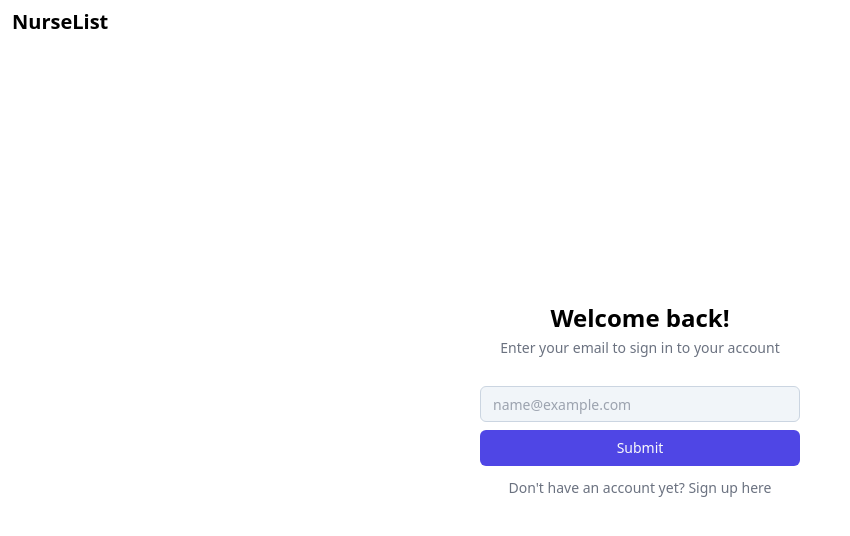
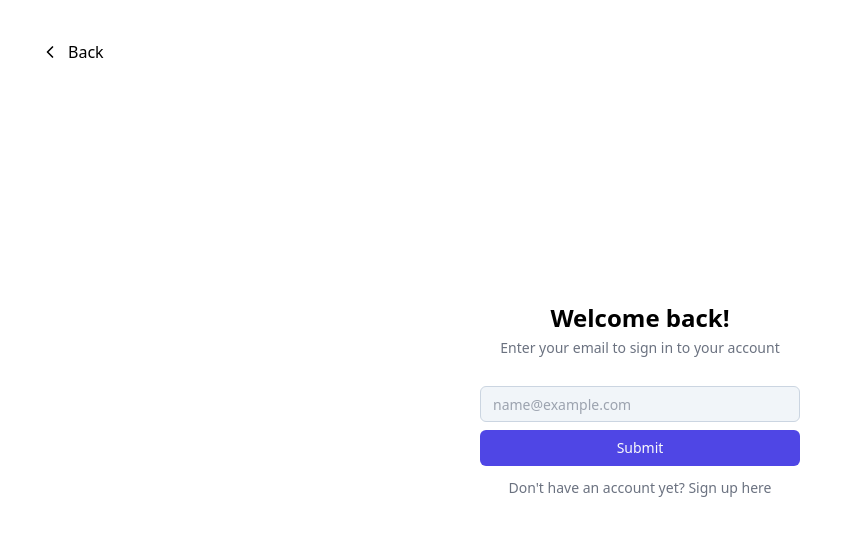
Before and after one commit to tjvonbr/nurse-list, a Next.js app: page /login in a window 1280 px wide. Shown: the top 536 px of the page, without its empty margins (0-850 px from the left). Built offline with nearby package versions, Linux system fonts and the light colour scheme.

Commit message:
added back buttons pointing to the landing page

```diff
--- a/src/app/(auth)/login/page.tsx
+++ b/src/app/(auth)/login/page.tsx
@@ -1,3 +1,4 @@
+import { Icons } from "@/components/common/Icons";
 import LoginForm from "@/components/LoginForm";
 import { Metadata } from "next";
 import Link from "next/link";
@@ -9,12 +10,14 @@ export const metadata: Metadata = {
 
 export default function Login() {
   return (
-    <div className="h-screen w-screen flex flex-col justify-center items-center">
-      <header className="w-full absolute left-3 top-2 flex justify-between items-center">
-        <Link className="text-xl text-black font-bold" href="/">
-          NurseList
-        </Link>
-      </header>
+    <div className="h-screen w-screen relative flex flex-col justify-center items-center">
+      <Link
+        href="/"
+        className="absolute top-10 left-10 flex items-center space-x-2"
+      >
+        <Icons.left color="black" size={20} />
+        <p className="text-black">Back</p>
+      </Link>
       <div className="w-1/4 flex flex-col justify-center items-center space-y-3">
         <div className="flex flex-col items-center space-y-1">
           <h1 className="text-2xl text-black font-bold">Welcome back!</h1>
--- a/src/app/(auth)/register/page.tsx
+++ b/src/app/(auth)/register/page.tsx
@@ -1,4 +1,5 @@
 import RegisterForm from "@/components/RegisterForm";
+import { Icons } from "@/components/common/Icons";
 import { Metadata } from "next";
 import Link from "next/link";
 
@@ -18,13 +19,16 @@ export default function Register({ searchParams }: RegisterProps) {
 
   return (
     <div className="grid grid-cols-2">
-      <div className="bg-slate-100" />
+      <div className="relative bg-slate-100">
+        <Link
+          href="/"
+          className="absolute top-10 left-10 flex items-center space-x-2"
+        >
+          <Icons.left color="black" size={20} />
+          <p className="text-black">Back</p>
+        </Link>
+      </div>
       <div className="h-screen w-full flex flex-col justify-center items-center">
-        <header className="w-full absolute left-3 top-2 flex justify-between items-center">
-          <Link className="text-xl text-black font-bold" href="/">
-            NurseList
-          </Link>
-        </header>
         <div className="w-1/2 flex flex-col justify-center items-center space-y-3">
           <h1 className="text-2xl text-black font-bold">Welcome!</h1>
           <p className="text-center text-sm text-gray-600">
--- a/src/app/(marketing)/page.tsx
+++ b/src/app/(marketing)/page.tsx
@@ -1,6 +1,6 @@
 import { Feature, features } from "@/config/features";
 import HomeOperations from "@/components/HomeOperations";
-import { icons } from "@/config/icons";
+import { Icons } from "@/components/common/Icons";
 import type { Metadata } from "next";
 import Navbar from "@/components/Navbar";
 import Script from "next/script";
@@ -40,7 +40,7 @@ export default function Home() {
 
         <div className="box-content my-10 px-5 grid grid-cols-1 md:grid-cols-2 lg:grid-cols-3 gap-4">
           {features.map((feature: Feature, idx: number) => {
-            const Icon = icons[feature.icon];
+            const Icon = Icons[feature.icon || "hello"];
 
             return (
               <div
--- a/src/app/recruiters/page.tsx
+++ b/src/app/recruiters/page.tsx
@@ -1,8 +1,17 @@
 import RecruiterForm from "@/components/RecruiterForm";
+import { Icons } from "@/components/common/Icons";
+import Link from "next/link";
 
 export default function Recruiters() {
   return (
-    <div className="h-screen w-screen py-10 px-5 flex flex-col justify-center items-center">
+    <div className="h-screen w-screen relative py-10 px-5 flex flex-col justify-center items-center">
+      <Link
+        href="/"
+        className="absolute top-10 left-10 flex items-center space-x-2"
+      >
+        <Icons.left color="black" size={20} />
+        <p className="text-black">Back</p>
+      </Link>
       <div className="w-3/4 sm:w-1/2 lg:w-1/4 flex flex-col justify-center items-center space-y-4">
         <div className="flex flex-col items-center space-y-2">
           <h1 className="text-3xl text-black font-bold">Recruiters</h1>
--- a/src/config/icons.ts
+++ b/src/components/common/Icons.tsx
@@ -1,4 +1,5 @@
 import {
+  ChevronLeft,
   HeartHandshake,
   Home,
   PartyPopper,
@@ -12,7 +13,8 @@ export interface Icons {
   [key: string]: LucideIcon;
 }
 
-export const icons: Icons = {
+export const Icons: Icons = {
+  left: ChevronLeft,
   heartHandshake: HeartHandshake,
   home: Home,
   partyPopper: PartyPopper,
```
